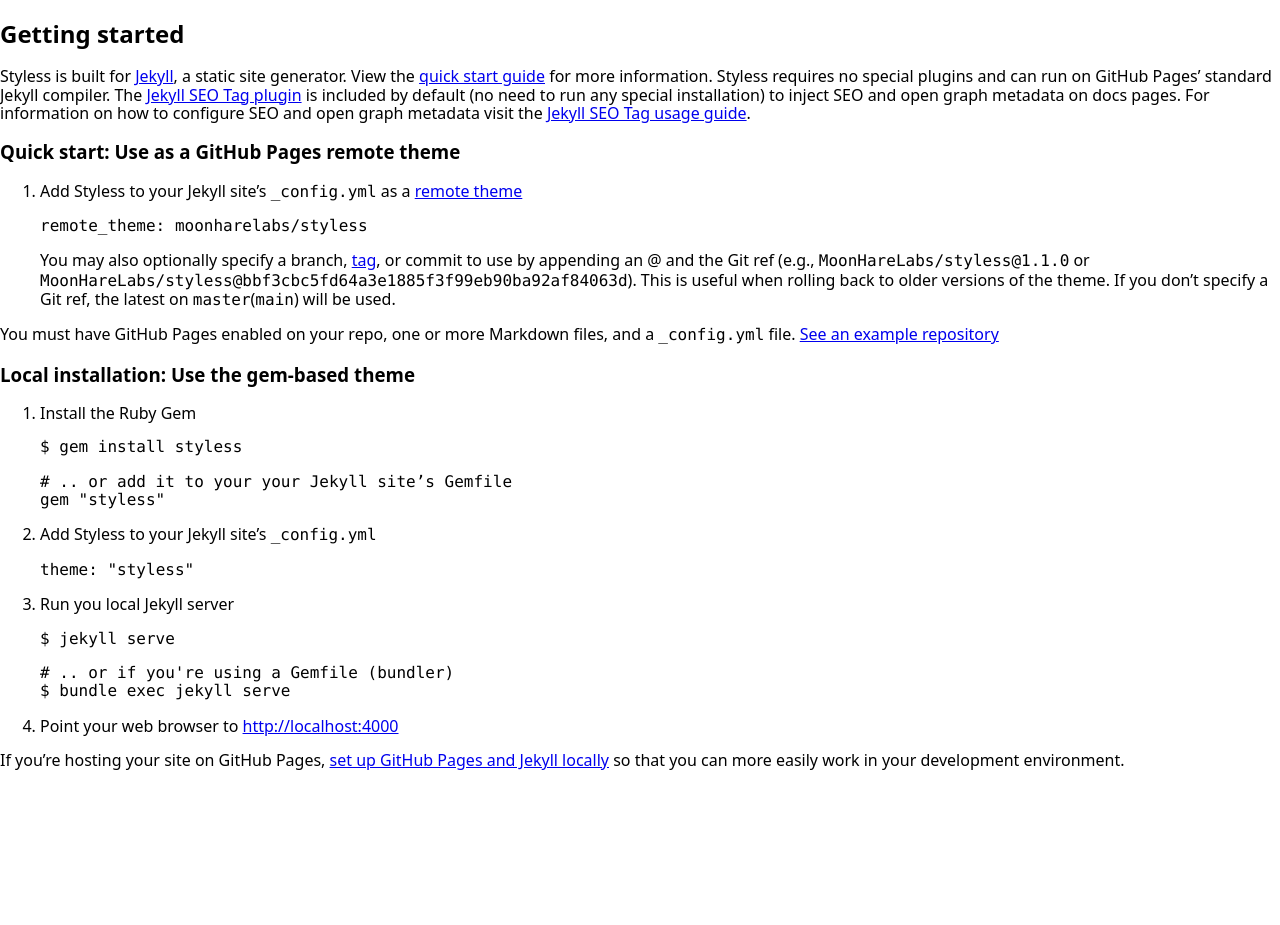
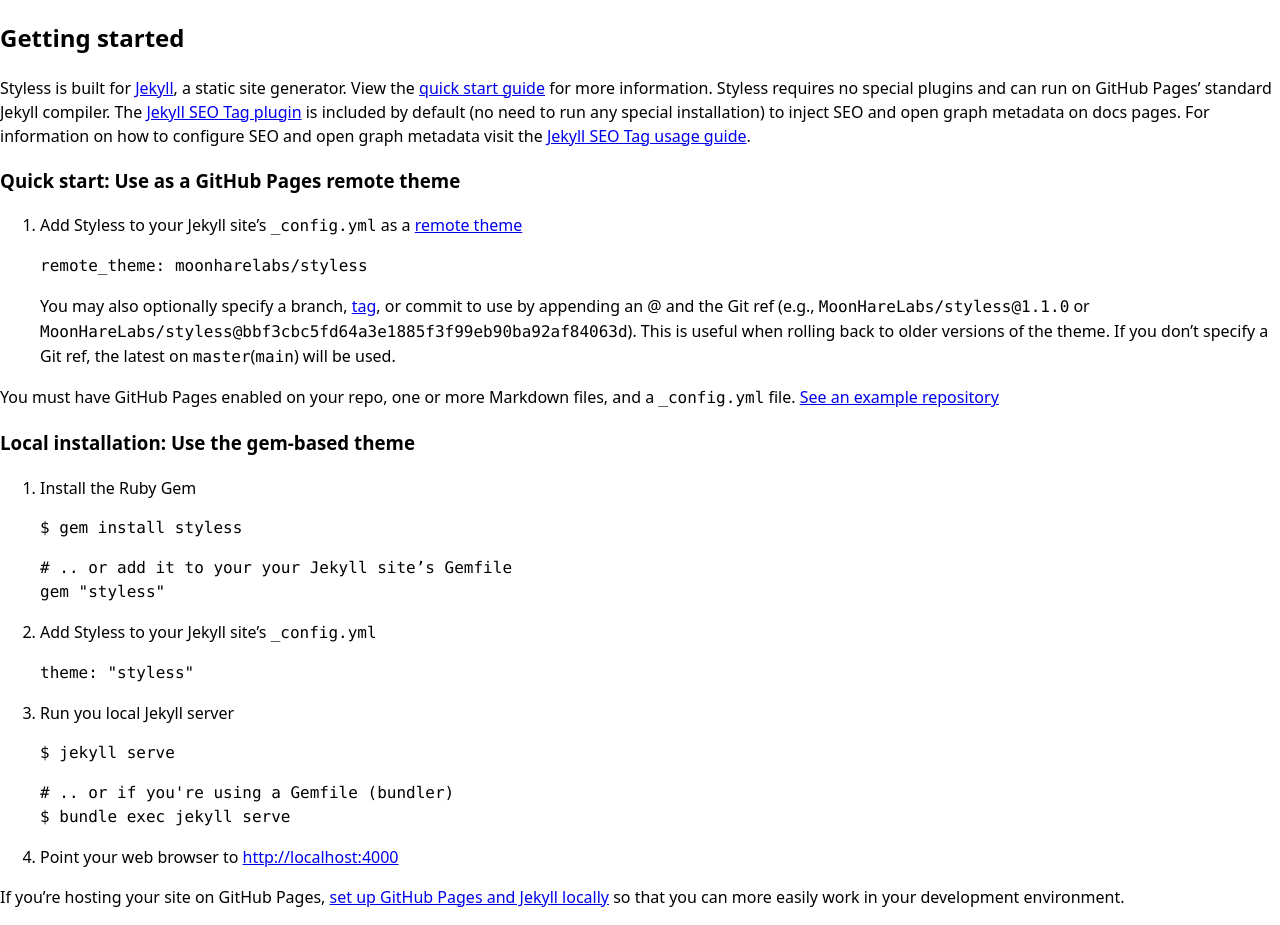
Before and after one commit to moonharelabs/styless, a Jekyll site: the page built from docs/quickstart.md, in a window 1280 px wide. Built offline with Jekyll 4.4.1, drawn with Linux system fonts in a browser that asks for light colours; our own code applies the rules of GitHub Pages for plain Markdown files; before the commit the page ends 900 px from its top, so only the background shows below that.

Commit message:
Update normalize.html

```diff
--- a/_includes/normalize.html
+++ b/_includes/normalize.html
@@ -1 +1 @@
-<link rel="stylesheet" href="https://cdn.jsdelivr.net/npm/modern-normalize@1.1.0/modern-normalize.min.css">
+<link rel="stylesheet" href="{{ "/assets/css/styless.css?v=" | append: site.github.build_revision | relative_url }}">
```
